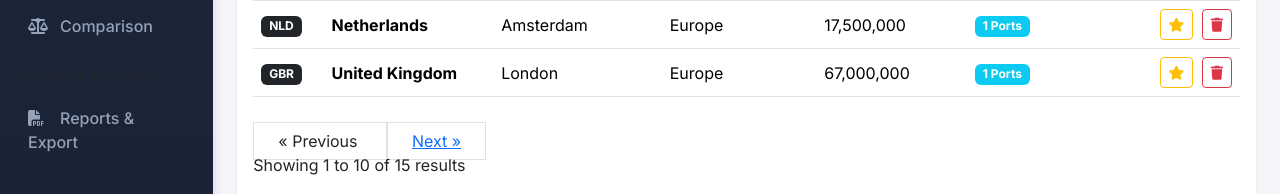
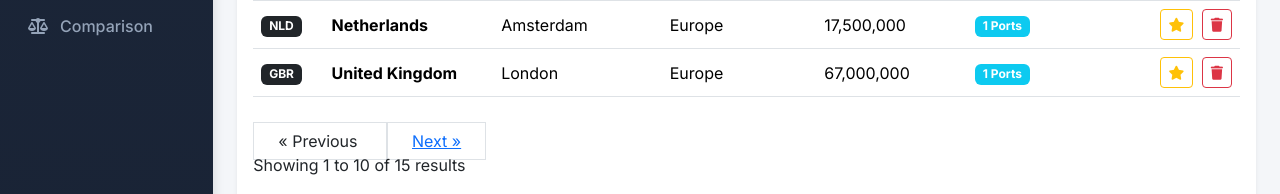
Before and after one commit to shilvasilvia/project_final_uas_cargovision, a Laravel app: page /countries in a window 1280 px wide. Shown: the part 670-864 px from the top of the page. Run offline with Laravel 12, Linux system fonts and the light colour scheme; a user stored in the database is signed in; data comes from the database, SQL or seed files in the repository; some libraries are stand-ins or nearby versions.

Commit message:
fix: remove Reports & Export item from sidebar navigation

```diff
--- a/resources/views/layouts/app.blade.php
+++ b/resources/views/layouts/app.blade.php
@@ -131,14 +131,6 @@
                     </a>
                 </li>
 
-                @if(auth()->user() && auth()->user()->isAdmin())
-                    <div class="text-uppercase px-3 mt-3 mb-1 text-muted small fw-bold" style="font-size:0.75rem;">Laporan & API (Admin)</div>
-                    <li class="nav-item">
-                        <a class="nav-link {{ request()->routeIs('reports.*') ? 'active' : '' }}" href="{{ route('reports.index') }}">
-                            <i class="fa-solid fa-file-pdf me-2"></i>Reports & Export
-                        </a>
-                    </li>
-                @endif
             </ul>
         </nav>
 
```
